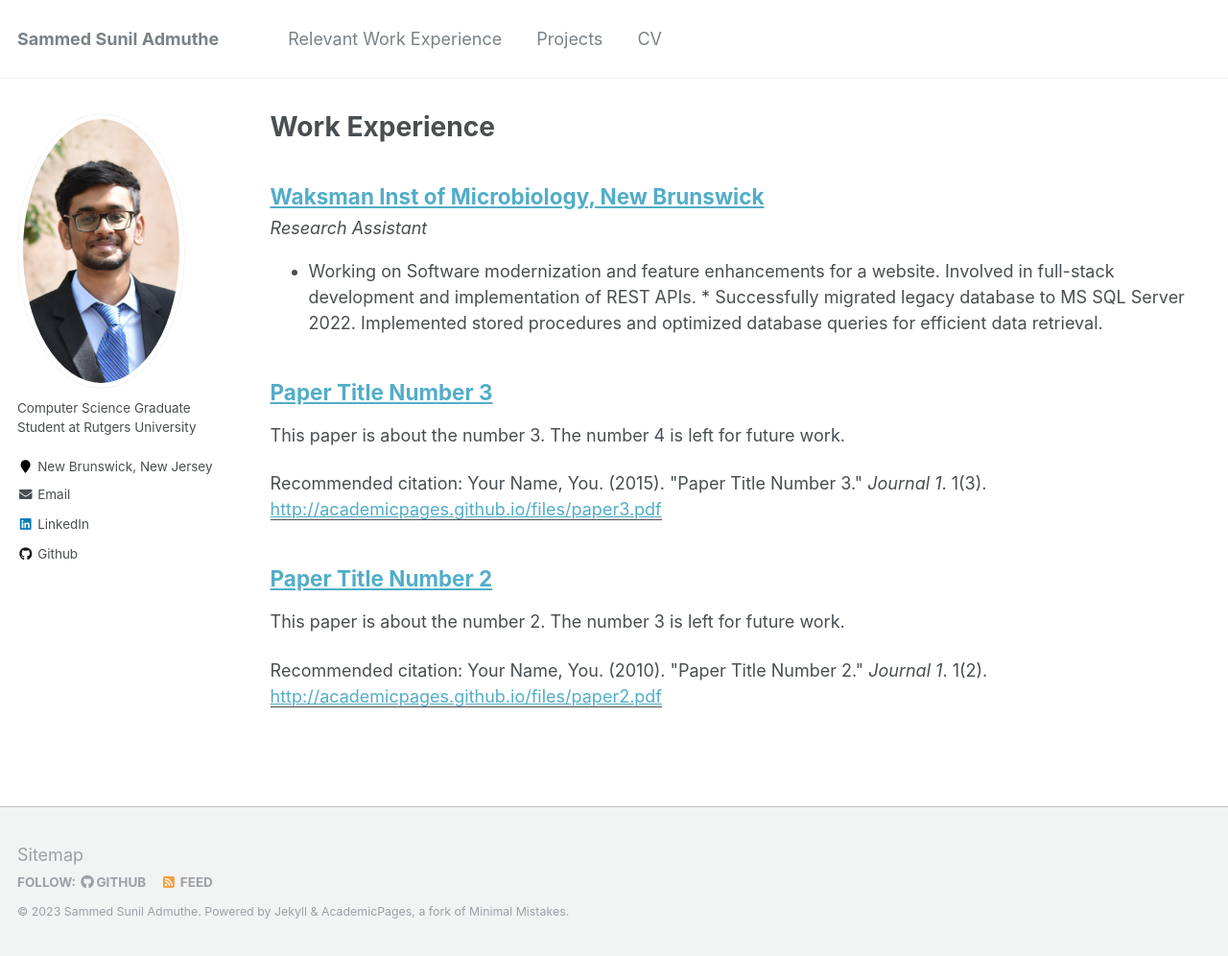
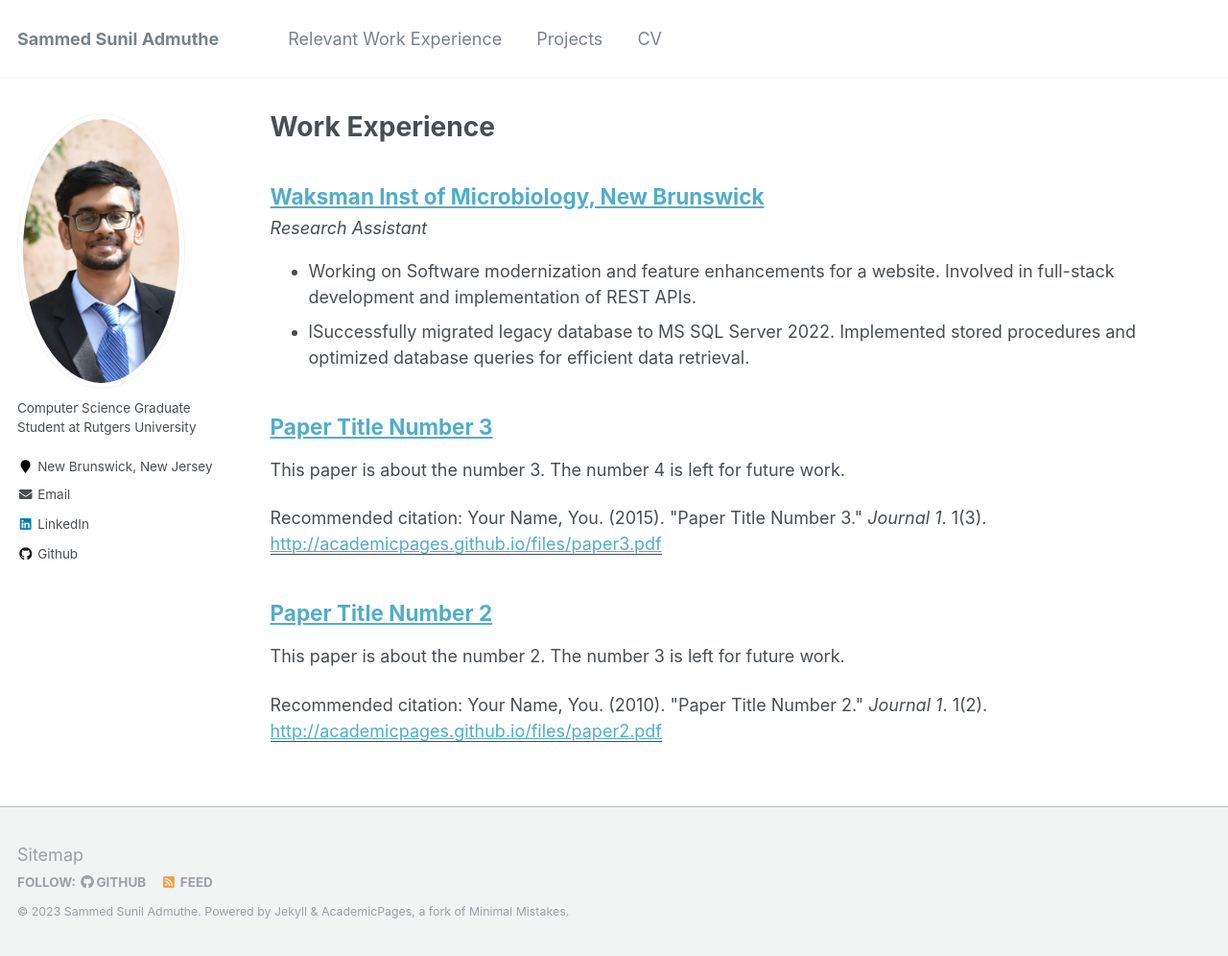
Before and after one commit to SammedAdmuthe/SammedAdmuthe.github.io, a Jekyll site: the page built from _pages/publications.md, in a window 1280 px wide and 996 px high. Shown: the whole window at 96% size. Built offline with Jekyll 4.4.1, drawn with Linux system fonts in a browser that asks for light colours.

```diff
--- a/_workexperience/workexperience_1.md
+++ b/_workexperience/workexperience_1.md
@@ -3,8 +3,8 @@
 position: "Research Assistant"
 collection: workexperience
 permalink: /workexperience/workexperience_1
-excerpt: '* Working on Software modernization and feature enhancements for a website. Involved in full-stack development and
-implementation of REST APIs.
-* Successfully migrated legacy database to MS SQL Server 2022. Implemented stored procedures and optimized database
-queries for efficient data retrieval.'
+excerpt: '<ul><li>Working on Software modernization and feature enhancements for a website. Involved in full-stack development and
+implementation of REST APIs.</li>
+<li>lSuccessfully migrated legacy database to MS SQL Server 2022. Implemented stored procedures and optimized database
+queries for efficient data retrieval.</li></ul>'
 ---
```
